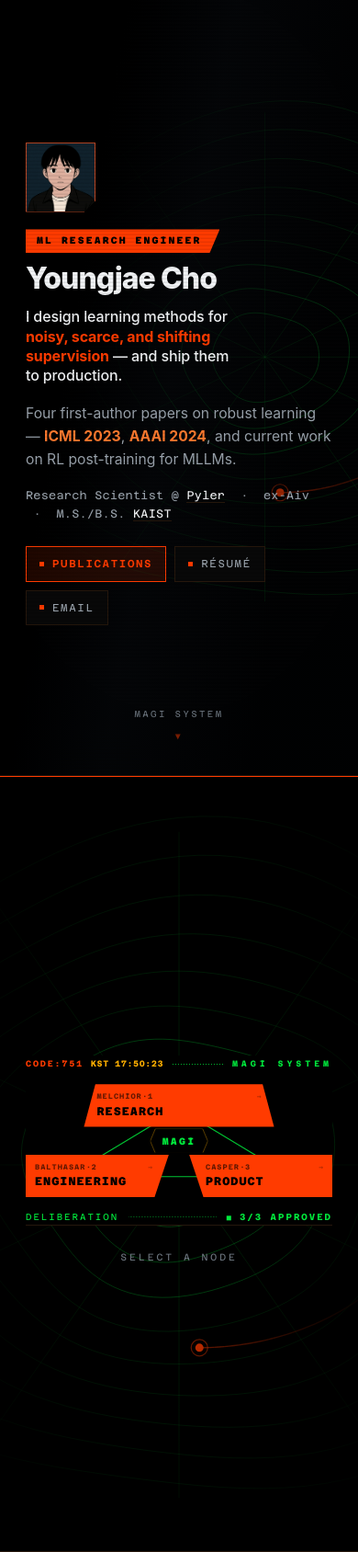
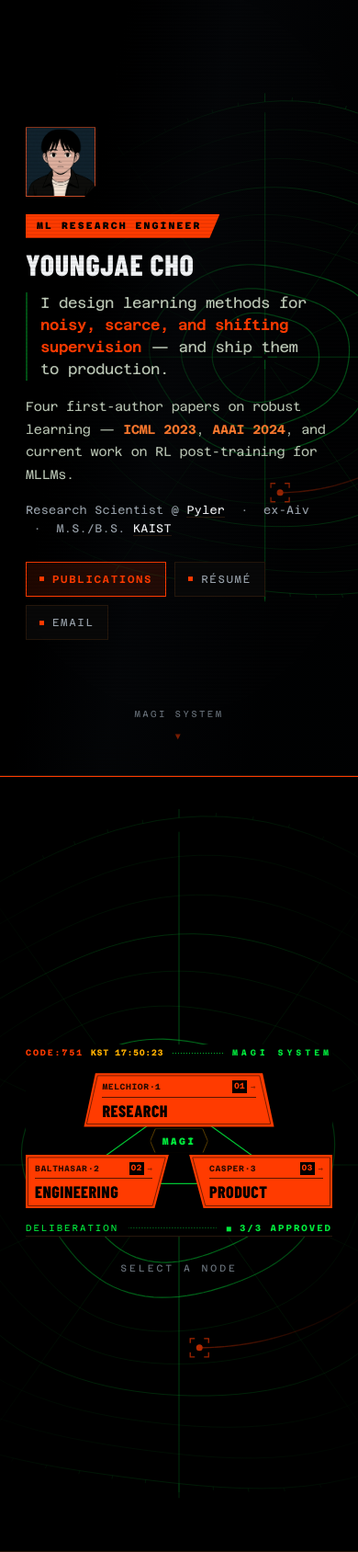
Before and after one commit to youngjae-cho/youngjae-cho.github.io, an Astro site: page / in a window 390 px wide. Shown: the whole page at 92% size. Built offline with nearby package versions, Linux system fonts and the light colour scheme; Astro itself is replaced by a stand-in of ours.

Commit message:
Refine MAGI panels and console typography (#22)
Strengthen the radar and panel detailing, introduce condensed display labels, and extend the readout typography across the portfolio.

```diff
--- a/src/components/Hero.astro
+++ b/src/components/Hero.astro
@@ -94,13 +94,46 @@ import Boot from './Boot.astro';
 
     function spokes() {
       const R = (22 + 9 * 29) * SC;
-      ctx!.strokeStyle = 'rgba(0,232,60,0.13)';
-      ctx!.lineWidth = 1;
       for (let k = 0; k < 12; k++) {
         const a = (k / 12) * Math.PI * 2;
+        const major = k % 3 === 0;
+        ctx!.strokeStyle = major ? 'rgba(0,232,60,0.34)' : 'rgba(0,232,60,0.12)';
+        ctx!.lineWidth = major ? 1.2 : 1;
         ctx!.beginPath();
-        ctx!.moveTo(cx, cy);
+        ctx!.moveTo(cx + Math.cos(a) * 12, cy + Math.sin(a) * 12);
         ctx!.lineTo(cx + Math.cos(a) * R * 1.14, cy + Math.sin(a) * R * 0.94);
+        ctx!.stroke();
+      }
+
+      // A small, crisp registration cross anchors the dimmer radial grid.
+      ctx!.strokeStyle = 'rgba(0,232,60,0.72)';
+      ctx!.lineWidth = 1.2;
+      ctx!.beginPath();
+      for (let k = 0; k < 4; k++) {
+        const a = k * Math.PI / 2;
+        ctx!.moveTo(cx + Math.cos(a) * 3, cy + Math.sin(a) * 3);
+        ctx!.lineTo(cx + Math.cos(a) * 13, cy + Math.sin(a) * 13);
+      }
+      ctx!.stroke();
+    }
+
+    function ticks(t: number) {
+      const level = 9;
+      const baseR = (22 + level * 29) * SC;
+      for (let k = 0; k < 72; k++) {
+        const a = k * Math.PI / 36;
+        const major = k % 6 === 0;
+        // Follow the same contour as the outer ring, including its slow warp.
+        const warp = 1
+          + 0.035 * Math.sin(a * 3 + level * 0.45 + t * 0.00026)
+          + 0.02 * Math.sin(a * 5 - level * 0.3 - t * 0.00017);
+        const r = baseR * warp;
+        const len = major ? 10 : 4;
+        ctx!.strokeStyle = major ? 'rgba(0,232,60,0.48)' : 'rgba(0,232,60,0.22)';
+        ctx!.lineWidth = 1;
+        ctx!.beginPath();
+        ctx!.moveTo(cx + Math.cos(a) * r * 1.14, cy + Math.sin(a) * r * 0.94);
+        ctx!.lineTo(cx + Math.cos(a) * (r + len) * 1.14, cy + Math.sin(a) * (r + len) * 0.94);
         ctx!.stroke();
       }
     }
@@ -108,10 +141,28 @@ import Boot from './Boot.astro';
     function rings(t: number) {
       spokes();
       for (let L = 1; L <= 9; L++) {
-        ctx!.strokeStyle = L <= 3 ? 'rgba(0,232,60,0.30)' : 'rgba(0,232,60,0.15)';
-        ctx!.lineWidth = 1;
+        ctx!.strokeStyle = L <= 3 ? 'rgba(0,232,60,0.52)'
+          : L === 6 || L === 9 ? 'rgba(0,232,60,0.28)' : 'rgba(0,232,60,0.13)';
+        ctx!.lineWidth = L <= 3 ? 1.2 : 1;
         contour(L, t);
       }
+      ticks(t);
+    }
+
+    function target(x: number, y: number) {
+      ctx!.beginPath(); ctx!.arc(x, y, 3.5, 0, Math.PI * 2);
+      ctx!.fillStyle = '#ff3b00'; ctx!.fill();
+      // Open corner brackets keep the tracking point visible inside the reticle.
+      ctx!.strokeStyle = 'rgba(255,59,0,0.9)'; ctx!.lineWidth = 1.3;
+      ctx!.beginPath();
+      for (const sx of [-1, 1]) {
+        for (const sy of [-1, 1]) {
+          ctx!.moveTo(x + sx * 5, y + sy * 10);
+          ctx!.lineTo(x + sx * 10, y + sy * 10);
+          ctx!.lineTo(x + sx * 10, y + sy * 5);
+        }
+      }
+      ctx!.stroke();
     }
 
     function draw(t: number) {
@@ -130,17 +181,13 @@ import Boot from './Boot.astro';
         ctx!.lineWidth = 1.4;
         ctx!.beginPath(); ctx!.moveTo(trail[k - 1][0], trail[k - 1][1]); ctx!.lineTo(trail[k][0], trail[k][1]); ctx!.stroke();
       }
-      ctx!.beginPath(); ctx!.arc(mx, my, 4.5, 0, Math.PI * 2);
-      ctx!.fillStyle = '#ff3b00'; ctx!.fill();
-      ctx!.beginPath(); ctx!.arc(mx, my, 9, 0, Math.PI * 2);
-      ctx!.strokeStyle = 'rgba(255,59,0,0.55)'; ctx!.lineWidth = 1.2; ctx!.stroke();
+      target(mx, my);
     }
 
     function staticDraw() {
       ctx!.clearRect(0, 0, W, H);
       rings(3000);
-      ctx!.beginPath(); ctx!.arc(cx, cy, 4.5, 0, Math.PI * 2);
-      ctx!.fillStyle = '#ff3b00'; ctx!.fill();
+      target(cx, cy);
     }
 
     let raf = 0, start: number | null = null, visible = true;
--- a/src/components/Magi.astro
+++ b/src/components/Magi.astro
@@ -58,14 +58,20 @@ const right = { id: 'CASPER·3', fn: 'Product', sub: 'Auto-labeling · synthesis
 
     <a class="plate p-top" href={top.href}
        aria-label={`${top.fn} — ${top.to}`}>
-      <span class="p-id">{top.id}<span class="p-out" aria-hidden="true">→</span></span>
+      <svg class="p-frame" viewBox="0 0 100 100" preserveAspectRatio="none" aria-hidden="true">
+        <polygon points="7.4,5 92.6,5 98.4,95 1.6,95" vector-effect="non-scaling-stroke" />
+      </svg>
+      <span class="p-id"><span>{top.id}</span><span class="p-meta" aria-hidden="true"><span class="p-unit">01</span><span class="p-out">→</span></span></span>
       <span class="p-fn">{top.fn}</span>
       <span class="p-sub">{top.sub}</span>
     </a>
 
     <a class="plate p-left" href={left.href}
        aria-label={`${left.fn} — ${left.to}`}>
-      <span class="p-id">{left.id}<span class="p-out" aria-hidden="true">→</span></span>
+      <svg class="p-frame" viewBox="0 0 100 100" preserveAspectRatio="none" aria-hidden="true">
+        <polygon points="1.6,5 97.6,5 88.6,95 1.6,95" vector-effect="non-scaling-stroke" />
+      </svg>
+      <span class="p-id"><span>{left.id}</span><span class="p-meta" aria-hidden="true"><span class="p-unit">02</span><span class="p-out">→</span></span></span>
       <span class="p-fn">{left.fn}</span>
       <span class="p-sub">{left.sub}</span>
     </a>
@@ -96,7 +102,10 @@ const right = { id: 'CASPER·3', fn: 'Product', sub: 'Auto-labeling · synthesis
 
     <a class="plate p-right" href={right.href}
        aria-label={`${right.fn} — ${right.to}`}>
-      <span class="p-id">{right.id}<span class="p-out" aria-hidden="true">→</span></span>
+      <svg class="p-frame" viewBox="0 0 100 100" preserveAspectRatio="none" aria-hidden="true">
+        <polygon points="2.4,5 98.4,5 98.4,95 11.4,95" vector-effect="non-scaling-stroke" />
+      </svg>
+      <span class="p-id"><span>{right.id}</span><span class="p-meta" aria-hidden="true"><span class="p-unit">03</span><span class="p-out">→</span></span></span>
       <span class="p-fn">{right.fn}</span>
       <span class="p-sub">{right.sub}</span>
     </a>
--- a/src/layouts/Base.astro
+++ b/src/layouts/Base.astro
@@ -43,6 +43,9 @@ const {
         crossorigin is not optional even same-origin: fonts are fetched in CORS
         mode, and a preload without it is a second, wasted request. */}
     <link rel="preload" href="/fonts/azeret-mono-latin.woff2" as="font" type="font/woff2" crossorigin />
+    {active !== 'resume' && (
+      <link rel="preload" href="/fonts/barlow-condensed-800.woff2" as="font" type="font/woff2" crossorigin />
+    )}
     <meta name="description" content={description} />
     {/* favicon.ico exists so the browser's implicit /favicon.ico request
         resolves instead of 404ing — that request is what bookmarks, history
--- a/src/styles/global.css
+++ b/src/styles/global.css
@@ -4,35 +4,14 @@
    RGB primaries, no midtones in the chrome. Signal elements are FILLED
    plates with black text punched out of them — not outlined boxes.
    Flat only: no gradients, no blur, no rounded corners, no shadows.
-   Long-form copy is the one exception; it stays legible grey.
+   Long-form copy uses a restrained phosphor tint and comfortable line spacing.
    ============================================================ */
-/* ---- the two faces the console owns ----
-   Everything else stays on the operating system's own type. Body copy is the
-   part that has to be read, and the OS ships the face it hinted and spaced for
-   its own screens; nothing self-hosted beats that. So only the two places
-   where the lettering IS the instrument get a file of their own.
-
-   Azeret Mono carries the chrome. It matters because the mono is not a detail
-   here — var(--mono) is on 31 rules against var(--sans)'s 1, so the console's
-   whole voice was being set by a stack that resolves to a DIFFERENT face on
-   every platform: SF Mono on a Mac, Cascadia on Windows, Roboto Mono on
-   Android. One variable file at 26KB fixes the identity in place, and being
-   variable it carries a real 800 — the weight nine of those rules ask for, and
-   the reason a 400/700 face like Space Mono or a single-weight one like Share
-   Tech Mono could not take the job without the browser faking the bold.
-
-   Shippori Mincho B1 carries four glyphs and no more: 可決, the verdict the
-   work cut stamps, and 中和, the one the field cut stamps. Japanese display
-   type here is a Mincho — heavy vertical stress, chisel serifs — not the brush
-   scripts that get filed under "anime font"; the reference's own title cards
-   are set in Matisse EB, a Mincho. Every system fallback is a GOTHIC, so those
-   stamps would otherwise render in the same sans as a button label. Subset to
-   the four codepoints actually used, the file is 2KB — the two extra glyphs
-   cost 540 bytes, which is what subsetting is for.
-
-   Neither file covers the symbol marks — the ▸ ■ ▼ ★ → ✓ ✕ the chrome draws
-   with. Those fall through to the stacks below on a per-glyph basis and render
-   exactly as they do now; the fallback list is load-bearing, not decoration. */
+/* ---- console typography ----
+   Azeret Mono sets identifiers and prose; its variable weights distinguish
+   labels, normal sentences, and emphasis. Barlow Condensed carries identity,
+   page headings, and the three MAGI functions. Shippori Mincho B1 is reserved
+   for the four verdict glyphs 可決 / 中和. The system stacks retain coverage
+   for symbols, Korean titles, and the print-friendly résumé. */
 @font-face{
   font-family:'Azeret Mono';
   font-style:normal;
@@ -50,6 +29,15 @@
   font-display:block;
   src:url('/fonts/shippori-mincho-b1-800-jp.woff2') format('woff2');
   unicode-range:U+53EF,U+6C7A,U+4E2D,U+548C;
+}
+/* Condensed, heavy lettering for identity, page headings, and MAGI labels.
+   Self-hosted from Google Fonts; license in public/fonts/BarlowCondensed-OFL.txt. */
+@font-face{
+  font-family:'Barlow Condensed';
+  font-style:normal;
+  font-weight:800;
+  font-display:swap;
+  src:url('/fonts/barlow-condensed-800.woff2') format('woff2');
 }
 
 :root{
@@ -80,6 +68,8 @@
   --punch:#000000;        /* text punched out of a filled plate */
   --sans:-apple-system,BlinkMacSystemFont,"Segoe UI",system-ui,Roboto,sans-serif;
   --mono:'Azeret Mono',ui-monospace,"SF Mono",SFMono-Regular,Menlo,Monaco,"Cascadia Code","Roboto Mono",monospace;
+  --display:'Barlow Condensed','Arial Narrow',var(--sans);
+  --readout:#bcc8b6;       /* quiet phosphor tint for prose on the console */
   /* The stamp's face, applied at exactly one site. Kept as a token rather than
      inlined so the fallback chain is stated once: if the 1.5KB file never
      arrives, 可決 lands on the platform gothic, which is where it is today. */
@@ -284,7 +274,7 @@ body:not(.no-nav) [id]{scroll-margin-top:calc(var(--nav-h) + 18px)}
 @media(min-width:561px){
   .magi-panel .magi-bar{font-size:.68rem}
   .magi-panel .p-id{font-size:.62rem}
-  .magi-panel .p-fn{font-size:1.22rem}
+  .magi-panel .p-fn{font-size:1.7rem}
   .magi-panel .p-sub{font-size:.62rem}
   .magi-panel .magi-core{font-size:.92rem}
 }
@@ -311,17 +301,19 @@ body:not(.no-nav) [id]{scroll-margin-top:calc(var(--nav-h) + 18px)}
 }
 @media(max-width:760px){.avatar{width:clamp(76px,9vh,92px);height:clamp(76px,9vh,92px)}}
 .intro-panel h1{
+  font-family:var(--display);text-transform:uppercase;
   font-size:clamp(2rem,min(7.6vw,8.4vh),5.2rem);
-  font-weight:800;letter-spacing:-.03em;line-height:.94;
+  font-weight:800;letter-spacing:.025em;line-height:.94;
   margin:clamp(6px,1.5vh,17px) 0 clamp(8px,1.7vh,19px);text-wrap:balance;
 }
 .thesis{
-  font-size:clamp(1rem,min(2.3vw,2.7vh),1.55rem);
-  font-weight:550;line-height:1.34;color:var(--ink);
-  max-width:22ch;letter-spacing:-.008em;
+  font-family:var(--mono);font-size:clamp(1rem,min(2vw,2.5vh),1.24rem);
+  font-weight:450;line-height:1.5;color:var(--readout);
+  max-width:30ch;letter-spacing:-.025em;
+  border-left:2px solid var(--nominal-dim);padding-left:14px;
 }
 .thesis b{color:var(--accent);font-weight:650}
-.lede{margin-top:clamp(12px,2vh,18px);max-width:52ch;color:var(--ink-2);font-size:.98rem}
+.lede{margin-top:clamp(12px,2vh,18px);max-width:58ch;color:var(--readout);font-family:var(--mono);font-size:.875rem;line-height:1.75;letter-spacing:-.02em}
 .lede b{color:var(--accent-ink);font-weight:650}
 .affil{margin-top:clamp(12px,2vh,18px);font-family:var(--mono);font-size:.78rem;color:var(--ink-2);letter-spacing:.02em}
 .affil a{color:var(--ink);border-bottom:1px solid var(--line)}
@@ -339,15 +331,8 @@ body:not(.no-nav) [id]{scroll-margin-top:calc(var(--nav-h) + 18px)}
 .links a .dot{width:5px;height:5px;background:var(--accent);flex:none}
 
 /* ===== MAGI triptych — raked plates, text punched out of filled colour =====
-   Type here is the plain system mono. Two dot-matrix treatments were tried and
-   both are gone: a repeating radial-gradient through background-clip:text
-   (a hack that lost on specificity and washed out at actual size), and then
-   DotGothic16, a real bitmap face. Each one read correctly as hardware and
-   each one made the panel worse to actually read — the display feel is carried
-   by the palette, the plates and the rules, and it doesn't need the lettering
-   to carry it too.
-
-   The rules keep their dot gradient: those are marks, not type. */
+   Mono identifiers sit above a ruled division; the larger condensed function
+   names read as instrument labels. The rules keep their dot gradient. */
 .magi{font-family:var(--mono);background:var(--paper);padding:2px 0 0}
 .magi-bar{
   display:flex;align-items:center;gap:12px;margin-bottom:14px;
@@ -399,9 +384,12 @@ body:not(.no-nav) [id]{scroll-margin-top:calc(var(--nav-h) + 18px)}
   background:var(--plate);
   transition:background .18s;
 }
-.plate .p-id{color:rgba(0,0,0,.6)}
+.plate .p-id{color:rgba(0,0,0,.82)}
 .plate .p-fn{color:var(--punch)}
 .plate .p-sub{color:rgba(0,0,0,.74)}
+/* An inset follows each plate's existing rake. SVG keeps the hairline at one
+   pixel as the three plates change width; it never intercepts a link click. */
+.p-frame{position:absolute;inset:0;width:100%;height:100%;pointer-events:none;fill:none;stroke:var(--punch);stroke-width:1;opacity:.52}
 /* Green, but not the console's green. This was amber first, on the argument
    that green is load-bearing here — it is what the console says when things are
    fine, and a hovered plate is navigation, not status. Rendered side by side
@@ -416,10 +404,19 @@ body:not(.no-nav) [id]{scroll-margin-top:calc(var(--nav-h) + 18px)}
 .plate:hover,.plate:focus-visible{--plate:var(--armed)}
 /* The id line carries the outbound mark at its far edge — same glyph on all
    three, so making them links doesn't disturb the equal mass. */
-.p-id{font-size:.58rem;letter-spacing:.18em;font-weight:700;display:flex;align-items:baseline;justify-content:space-between;gap:10px}
+.p-id{
+  font-size:.58rem;letter-spacing:.14em;font-weight:700;
+  display:flex;align-items:center;justify-content:space-between;gap:8px;
+  border-bottom:1px solid rgba(0,0,0,.65);padding-bottom:4px;margin-bottom:5px;
+}
+.p-meta{display:flex;align-items:center;gap:7px;flex:none}
+.p-unit{background:var(--punch);color:var(--plate);padding:1px 3px;font-size:.6rem;line-height:1.3;letter-spacing:.02em;font-variant-numeric:tabular-nums}
 .p-out{letter-spacing:0;opacity:.5}
 .plate:hover .p-out{opacity:.85}
-.p-fn{font-size:1rem;font-weight:800;letter-spacing:.12em;text-transform:uppercase;line-height:1.25}
+.p-fn{
+  font-family:var(--display);
+  font-size:1.5rem;font-weight:800;letter-spacing:.055em;text-transform:uppercase;line-height:1;
+}
 .p-sub{font-size:.58rem;letter-spacing:.03em;line-height:1.45;margin-top:3px}
 
 /* Top point: centred over the pair. Kept narrow — at full width it stopped
@@ -427,19 +424,19 @@ body:not(.no-nav) [id]{scroll-margin-top:calc(var(--nav-h) + 18px)}
 .plate.p-top{
   grid-column:1 / -1;justify-self:center;width:min(100%,54%);
   clip-path:polygon(6% 0,94% 0,100% 100%,0 100%);
-  padding-left:20px;padding-right:20px;
+  padding-left:30px;padding-right:30px;
 }
 /* Lower points: each rakes its INNER edge toward the centre, so the pair leans
    in on the wordmark instead of sitting as two parallel bricks. */
 .plate.p-left{
   grid-column:1 / 2;
   clip-path:polygon(0 0,100% 0,90% 100%,0 100%);
-  padding-right:28px;
+  padding-right:34px;
 }
 .plate.p-right{
   grid-column:2 / 3;
   clip-path:polygon(0 0,100% 0,100% 100%,10% 100%);
-  padding-left:28px;
+  padding-left:34px;
 }
 /* The wordmark sits at the centre of the figure, above the links, with the
    page ground behind it so the links read as passing behind rather than
@@ -622,12 +619,14 @@ body:not(.no-nav) [id]{scroll-margin-top:calc(var(--nav-h) + 18px)}
 @media(max-width:560px){
   .magi-tri{gap:30px 22px}
   .plate{padding:8px 10px 9px}
-  .plate.p-top{width:min(100%,62%);padding-left:14px;padding-right:14px}
+  .plate.p-top{width:min(100%,62%);padding-left:20px;padding-right:20px}
   .plate.p-left{padding-right:18px}
-  .plate.p-right{padding-left:18px}
+  .plate.p-right{padding-left:22px}
   .p-sub{display:none}
-  .p-id{font-size:.5rem;letter-spacing:.12em}
-  .p-fn{font-size:.78rem;letter-spacing:.08em}
+  .p-id{font-size:.5625rem;letter-spacing:.06em;gap:5px;padding-bottom:3px;margin-bottom:4px}
+  .p-meta{gap:4px}
+  .p-unit{font-size:.5625rem;padding:1px 2px}
+  .p-fn{font-size:1.125rem;letter-spacing:.025em}
   /* Wider than the old rectangle needed. A hexagon's straight edge is only the
      middle 82% of its box — the points eat the rest — so 7px of padding left
      the wordmark 2.5px from a sloping corner. Measured: 36.7px of text in a
@@ -637,6 +636,7 @@ body:not(.no-nav) [id]{scroll-margin-top:calc(var(--nav-h) + 18px)}
   .magi-bar{gap:8px;font-size:.58rem}
   .magi-clock{letter-spacing:.06em}
 }
+@media(max-width:360px){.plate .p-out{display:none}}
 
 /* ===== the cut ===== */
 /* Everything is steps() on purpose. An ease reads as a web page transitioning;
@@ -781,8 +781,8 @@ section.block::after{
 .block.summary{padding:46px 0}
 .block.summary .head{margin-bottom:0}
 .head{display:flex;flex-direction:column;gap:14px;margin-bottom:36px;max-width:62ch}
-.head h2{font-size:clamp(1.6rem,3.2vw,2.15rem);font-weight:750;letter-spacing:-.02em;line-height:1.08;text-wrap:balance;margin:0}
-.head p{color:var(--ink-2);font-size:1.02rem;margin:0}
+.head h2{font-family:var(--display);font-size:clamp(1.8rem,3.2vw,2.3rem);font-weight:800;letter-spacing:.04em;text-transform:uppercase;line-height:1.08;text-wrap:balance;margin:0}
+.head p{color:var(--readout);font-family:var(--mono);font-size:.875rem;line-height:1.75;letter-spacing:-.02em;margin:0}
 .head em{color:var(--accent-ink);font-style:normal}
 
 /* page header (inner pages) */
@@ -835,13 +835,13 @@ section.block::after{
 /* Card index. Zero-padded and monospaced so the column never shifts. */
 .idx{
   font-family:var(--mono);font-size:.62rem;letter-spacing:.16em;text-transform:uppercase;
-  color:var(--ink-3);font-variant-numeric:tabular-nums;white-space:nowrap;
+  color:var(--nominal);font-variant-numeric:tabular-nums;white-space:nowrap;
 }
 .case-meta > .idx{align-self:flex-start}
 
 .page-head{padding:76px 0 8px}
-.page-head h1{font-size:clamp(2rem,4.6vw,3rem);font-weight:800;letter-spacing:-.028em;line-height:1;margin:.3em 0 0;text-wrap:balance}
-.page-head .intro{margin-top:18px;max-width:60ch;color:var(--ink-2);font-size:1.02rem}
+.page-head h1{font-family:var(--display);font-size:clamp(2.4rem,5.5vw,3.5rem);font-weight:800;letter-spacing:.04em;text-transform:uppercase;line-height:1;margin:.3em 0 0;text-wrap:balance}
+.page-head .intro{margin-top:18px;max-width:72ch;color:var(--readout);font-family:var(--mono);font-size:.9rem;line-height:1.75;letter-spacing:-.02em}
 
 /* ===== research cards ===== */
 .grid{display:grid;grid-template-columns:1fr 1fr;gap:16px}
@@ -861,7 +861,8 @@ section.block::after{
 .card:hover{border-color:#2c3a49;background:var(--card-2)}
 .card:hover::before,.card:hover::after{opacity:1}
 .card.feature{grid-column:1 / -1}
-.card-top{display:flex;align-items:center;gap:10px;flex-wrap:wrap}
+.card-top{display:flex;align-items:center;gap:10px;flex-wrap:wrap;border-bottom:1px solid var(--nominal-dim);padding-bottom:12px;margin-bottom:4px}
+.card-top .status{font-family:var(--mono);font-size:.6875rem;letter-spacing:.08em;text-transform:uppercase;color:var(--readout)}
 /* Signal badges are filled plates with the label punched out in black — the
    reference never outlines a status block. Muted ones stay outlined. */
 .badge{
@@ -872,10 +873,10 @@ section.block::after{
 .badge.alt{background:transparent;border:1px solid var(--nominal);color:var(--nominal);font-weight:600}
 .role-tag{font-family:var(--mono);font-size:.64rem;letter-spacing:.16em;text-transform:uppercase;color:var(--ink-3);margin-left:auto}
 .role-tag.first{color:var(--gold)}
-.card h3{font-size:1.28rem;font-weight:700;letter-spacing:-.015em;line-height:1.2;margin:0}
-.card.feature h3{font-size:clamp(1.45rem,2.8vw,1.9rem)}
+.card h3{font-family:var(--mono);font-size:1.05rem;font-weight:650;letter-spacing:-.035em;line-height:1.45;margin:0;overflow-wrap:anywhere}
+.card.feature h3{font-size:clamp(1.25rem,2.2vw,1.55rem)}
 .acro{font-family:var(--mono);color:var(--accent);letter-spacing:.02em}
-.card p{color:var(--ink-2);font-size:.96rem;margin:0;max-width:62ch}
+.card p{color:var(--readout);font-family:var(--mono);font-size:.875rem;line-height:1.75;letter-spacing:-.02em;margin:0;max-width:72ch}
 .card p b{color:var(--ink)}
 .chips{display:flex;flex-wrap:wrap;gap:6px;margin-top:2px}
 .chip{font-family:var(--mono);font-size:.68rem;letter-spacing:.06em;color:var(--ink-2);background:var(--panel);border:1px solid var(--line-2);padding:4px 9px;font-variant-numeric:tabular-nums}
@@ -893,16 +894,16 @@ section.block::after{
 @media(max-width:780px){.case-grid{grid-template-columns:1fr}}
 .case-meta{padding:26px;border-right:1px solid var(--line-2);display:flex;flex-direction:column;gap:13px;background:var(--panel)}
 @media(max-width:780px){.case-meta{border-right:0;border-bottom:1px solid var(--line-2)}}
-.case-meta h3{font-size:1.24rem;font-weight:700;letter-spacing:-.015em;line-height:1.24;margin:0}
-.case .prob{color:var(--ink-2);font-size:.94rem;margin:0;line-height:1.55}
+.case-meta h3{font-family:var(--mono);font-size:1.1rem;font-weight:650;letter-spacing:-.035em;line-height:1.45;margin:0;overflow-wrap:anywhere}
+.case .prob{color:var(--readout);font-family:var(--mono);font-size:.875rem;margin:0;line-height:1.75;letter-spacing:-.02em}
 .case .result{margin-top:auto;font-family:var(--mono);font-size:.75rem;color:var(--accent-ink);display:flex;gap:9px;line-height:1.55}
 .case .result::before{content:"\25b8";color:var(--accent);flex:none}
 .case .result b{color:var(--gold)}
 .case-body{padding:26px;display:flex;flex-direction:column;gap:15px}
-.micro-label{font-family:var(--mono);font-size:.64rem;letter-spacing:.22em;text-transform:uppercase;color:var(--ink-3)}
+.micro-label{font-family:var(--mono);font-size:.6875rem;letter-spacing:.16em;text-transform:uppercase;color:var(--nominal)}
 .micro-label::before{content:"// ";color:var(--accent)}
 .approach{list-style:none;display:flex;flex-direction:column;gap:12px;margin:0;padding:0}
-.approach li{position:relative;padding-left:20px;font-size:.94rem;color:var(--ink-2);line-height:1.58}
+.approach li{position:relative;padding-left:20px;font-family:var(--mono);font-size:.875rem;color:var(--readout);line-height:1.75;letter-spacing:-.02em}
 .approach li::before{content:"";position:absolute;left:0;top:.66em;width:8px;height:1.5px;background:var(--accent)}
 .approach b{font-weight:650;color:var(--ink)}
 .approach .m{font-family:var(--mono);font-size:.86em;color:var(--accent-ink)}
@@ -940,7 +941,7 @@ footer{padding:74px 0 44px}
 
 /* ===== publication metadata ===== */
 /* Status sits next to the venue badge so the pair reads as one fact. */
-.authors{font-size:.84rem;color:var(--ink-3);line-height:1.5;margin:-4px 0 0;max-width:70ch}
+.card .authors{font-size:.8125rem;color:var(--ink-2);line-height:1.65;margin:-4px 0 0;max-width:76ch}
 .authors b{color:var(--ink-2);font-weight:650}
 /* The lever the paper pulls on data efficiency — the research throughline.
    Reads as a console readout tag: amber rule, mono, uppercase. */
@@ -1058,8 +1059,8 @@ html[data-boot] .boot-in > *{animation:boot-line var(--boot-dur,2.4s) steps(1,en
   color:var(--ink-2);border:1px solid var(--line);padding:3px 10px;
 }
 .wip-id{font-family:var(--mono);font-size:.62rem;letter-spacing:.16em;text-transform:uppercase;color:var(--ink-3)}
-.wip-row h3{margin:0;font-size:1.05rem;font-weight:700;letter-spacing:-.015em}
-.wip-q{margin:7px 0 0;color:var(--ink-2);font-size:.93rem;line-height:1.5;max-width:60ch}
+.wip-row h3{margin:0;font-family:var(--mono);font-size:1.05rem;font-weight:650;letter-spacing:-.035em}
+.wip-q{margin:7px 0 0;color:var(--readout);font-family:var(--mono);font-size:.875rem;line-height:1.75;letter-spacing:-.02em;max-width:72ch}
 .wip-redact{display:flex;flex-direction:column;gap:6px;margin-top:15px;max-width:60ch}
 .wip-redact i{height:9px;background:var(--line-2);display:block}
 .wip-redact i:nth-child(2){width:88%}
@@ -1071,7 +1072,7 @@ html[data-boot] .boot-in > *{animation:boot-line var(--boot-dur,2.4s) steps(1,en
 
 /* ===== case study: scope of credit ===== */
 .ownership{
-  margin:0;font-size:.88rem;color:var(--ink-2);line-height:1.5;
+  margin:0;font-family:var(--mono);font-size:.8125rem;color:var(--ink-2);line-height:1.7;letter-spacing:-.02em;
   border-left:2px solid var(--line);padding-left:11px;
 }
 
@@ -1099,9 +1100,9 @@ html[data-boot] .boot-in > *{animation:boot-line var(--boot-dur,2.4s) steps(1,en
   font-family:var(--mono);font-size:.62rem;letter-spacing:.18em;text-transform:uppercase;
   color:var(--ink-3);margin-left:auto;
 }
-.offd h2{margin:14px 0 0;font-size:1.5rem;font-weight:750;letter-spacing:-.02em;line-height:1.15}
+.offd h2{margin:14px 0 0;font-family:var(--mono);font-size:1.25rem;font-weight:650;letter-spacing:-.035em;line-height:1.4}
 .offd h2 a:hover{color:var(--accent-ink)}
-.offd > p{margin:10px 0 0;color:var(--ink-2);font-size:.96rem;line-height:1.6}
+.offd > p{margin:10px 0 0;color:var(--readout);font-family:var(--mono);font-size:.875rem;line-height:1.75;letter-spacing:-.02em}
 .offd .more{margin-top:18px;text-transform:none;letter-spacing:.06em}
 
 /* The evidence. Rows are hairline-separated rather than boxed — two counts and
```
Also changed, not shown: public/fonts/BarlowCondensed-OFL.txt (added, +93 -0 lines), public/fonts/barlow-condensed-800.woff2 (added).
